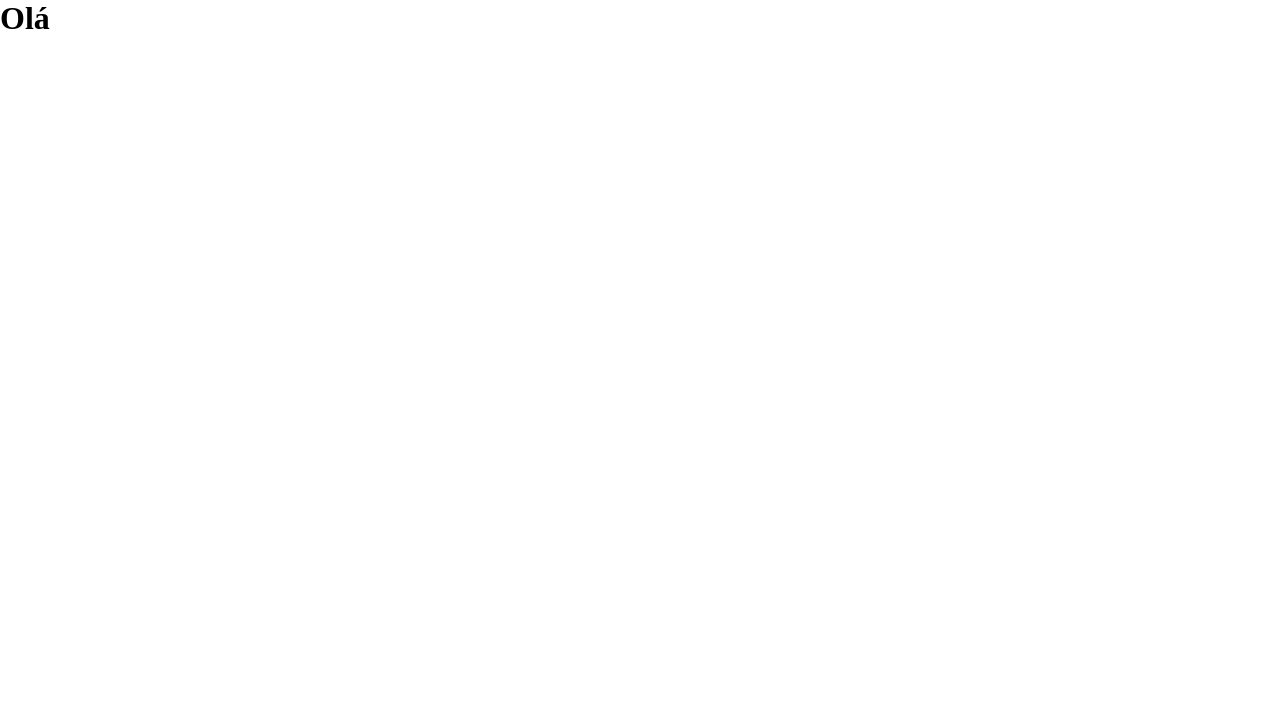
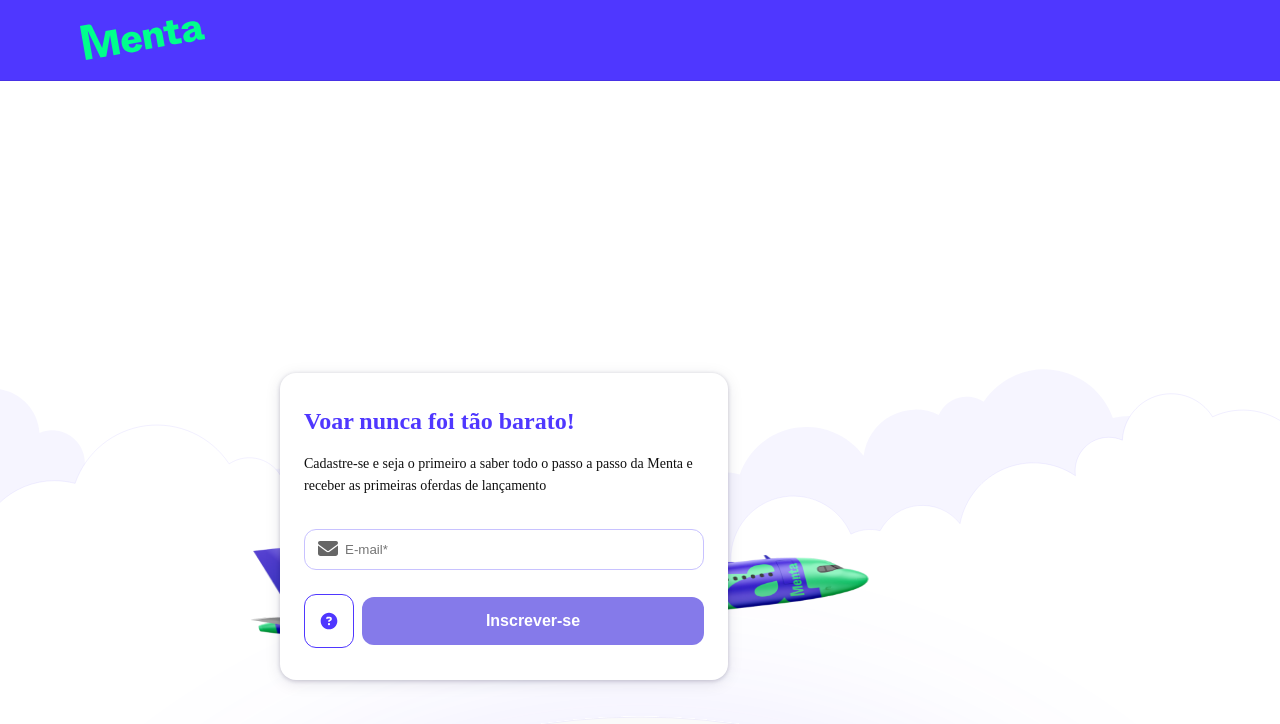
Before and after one commit to TimeNovaData/menta, a website built with Parcel: page index.html in a window 1280 px wide. Built offline with nearby package versions, Linux system fonts and the light colour scheme.

Commit message:
card e ornamentos

```diff
--- a/index.html
+++ b/index.html
@@ -9,7 +9,45 @@
 </head>
 
 <body>
-  <h1>Olá</h1>
+  <header>
+    <div class="logo">
+      <img src="./assets/img/logo.svg" alt="">
+    </div>
+
+    <div class="conteudo">
+      <div class="img-clouds">
+        <img src="./assets/img/clouds.svg" alt="">
+      </div>
+      <div class="img-circle">
+        <img src="./assets/img/cicle.svg" alt="">
+      </div>
+      <div class="conteudo-intermediario">
+        <div class="img-airplane">
+          <img src="./assets/img/airplane.png" alt="">
+        </div>
+        <div class="card">
+          <div>
+            <h2>Voar nunca foi tão barato!</h2>
+            <p>Cadastre-se e seja o primeiro a saber todo o passo a passo da Menta e receber as primeiras oferdas de lançamento</p>
+          </div>
+          <div>
+            <form class="formulario">
+              <div class="input-icon">
+                <img src="./assets/img/email.svg" alt="">
+                <input type="email" placeholder="E-mail*">
+              </div>
+              <div class="conteudo-final">
+                <a href="/" class="icon-question">
+                  <img src="./assets/img/circle-question.svg" alt="">
+                </a>
+                <button type="submit">Inscrever-se</button>
+              </div>
+            </form>
+          </div>
+        </div>
+      </div>
+    </div>
+  </header>
 </body>
 
 </html>
--- /dev/null
+++ b/sass/custom.sass
@@ -0,0 +1,102 @@
+body
+  overflow: hidden
+
+  header
+    background: #4F37FF
+    border-bottom: 1px solid rgba(0, 0, 0, 0.1)
+    padding-top: 1.25rem
+    padding-bottom: 1.25rem
+    padding-left: 5rem
+
+  .conteudo
+    .img-clouds
+      img
+        width: 100%
+        height: 100%
+        position: absolute
+        top: 200px
+        bottom: 0
+        left: 0
+        z-index: -1
+    .img-circle
+      img
+        width: 100%
+        height: 100%
+        position: absolute
+        top: 300px
+        bottom: 0
+        left: 0
+        z-index: -1
+    .conteudo-intermediario
+      display: flex
+      gap: 4rem
+      .img-airplane
+        img
+          width: 647.29px
+          height: 198.76px
+          position: absolute
+          bottom: 15vh
+          right: 50vh
+      .card
+        background: white
+        padding: 2rem 1.5rem
+        border-radius: 1rem
+        box-shadow: 0px 1px 4px rgba(16, 11, 55, 0.2), 0px 3px 16px rgba(16, 11, 55, 0.1)
+        position: absolute
+        bottom: 15vh
+        left: 35vh
+        h2
+          font-size: 1.5rem
+          font-weight: 700
+          color: #4F37FF
+          line-height: 2rem
+        p
+          width: 25rem
+          font-weight: 400
+          font-size: .875rem
+          line-height: 1.375rem
+          color: #0F0F0F
+          margin-top: 1rem
+      .formulario
+        .input-icon
+          position: relative
+          img
+            position: absolute
+            left: .75rem
+            right: initial
+            top: 40px
+            bottom: 0
+            margin-left: auto
+            margin-right: auto
+            width: 24px
+            height: 24px
+          input
+            background: white
+            border: 1px solid #C8C2FF
+            border-radius: .75rem
+            padding: .75rem 1rem
+            width: 100%
+            margin-top: 2rem
+            padding-left: 2.5rem
+        .conteudo-final
+          display: flex
+          align-items: center
+          margin-top: 1.5rem
+          gap: .5rem
+          .icon-question
+            border: 1px solid #4F37FF
+            border-radius: 12px
+            padding: .875rem
+            img
+              width: 1.5rem
+              height: 1.5rem
+          button
+            background: #857AEA
+            padding: .75rem 1.5rem
+            width: 100%
+            border-radius: .75rem
+            font-weight: 700
+            font-size: 1rem
+            line-height: 1.5rem
+            color: white
+            cursor: pointer
--- a/sass/index.sass
+++ b/sass/index.sass
@@ -1,2 +1,3 @@
+@import './reset'
 @import './responsivo'
-@import './reset'
+@import './custom'
```
Also changed, not shown: assets/img/airplane.png (added), assets/img/cicle.svg (added), assets/img/circle-question.svg (added), assets/img/clouds.svg (added), assets/img/email.svg (added), assets/img/logo.svg (added), css/index.css, 1 other file.
